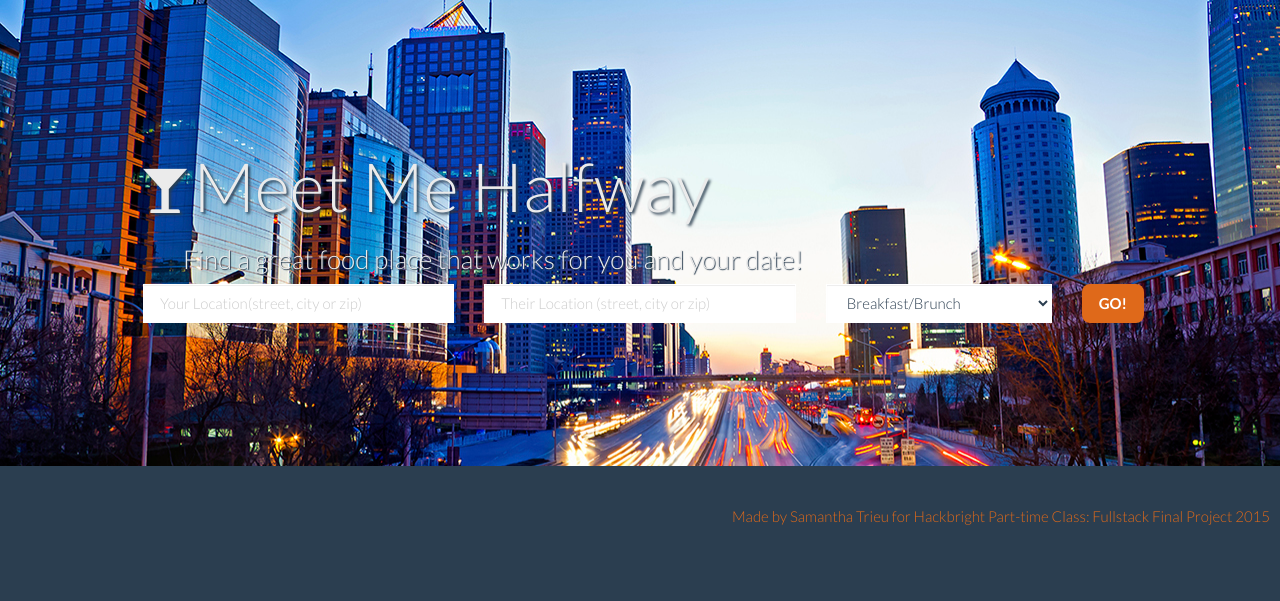
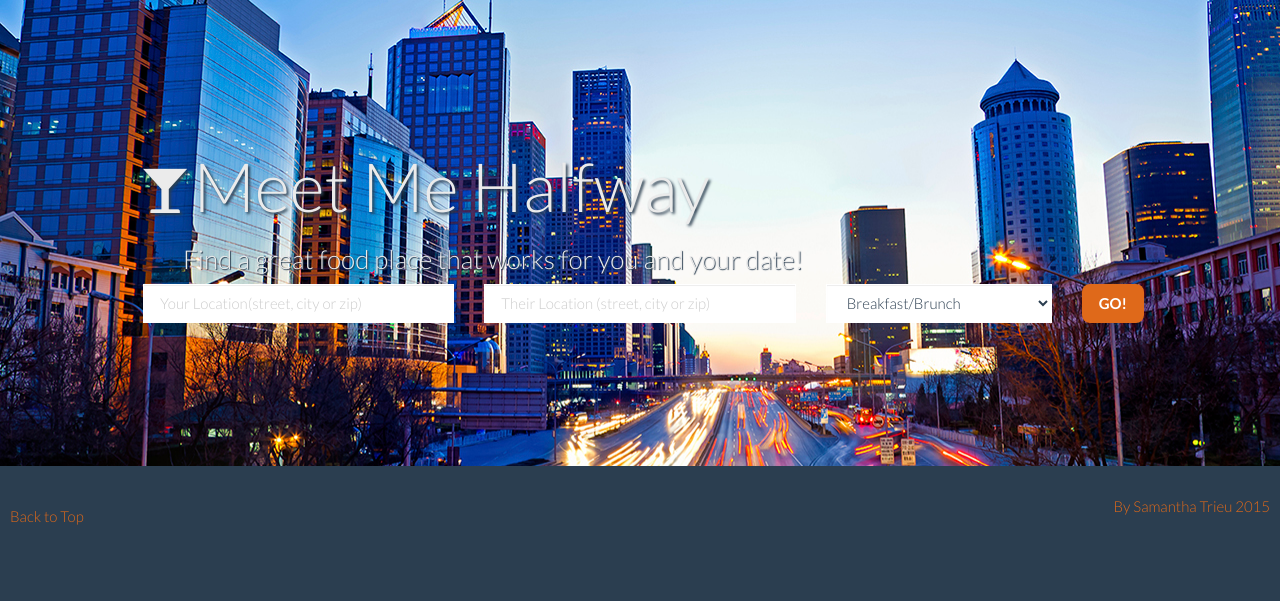
Before and after one commit to ssstrieu/CoffeeDate, a Flask app: page / in a window 1280 px wide. Shown: the top 601 px of the page. Run offline with Flask 2, Linux system fonts and the light colour scheme; some libraries are stand-ins or nearby versions.

Commit message:
added bottom anchor

```diff
--- a/YELP.PY
+++ b/YELP.PY
@@ -10,7 +10,7 @@ import oauth2
 API_HOST = 'api.yelp.com'
 DEFAULT_TERM = 'RESTAURANT'
 DEFAULT_LOCATION = 'San Fransisco'
-SEARCH_LIMIT = 7
+SEARCH_LIMIT = 5
 SEARCH_PATH = '/v2/search/'
 BUSINESS_PATH = '/v2/business/'
 
--- a/app.py
+++ b/app.py
@@ -70,7 +70,7 @@ def find_more():
     loc2=session['loc2']
     foodtype=session['foodtype']
     midxy=session['midxy']
-    session['offset']+= 7
+    session['offset']+= 5
     offset=session['offset']
     print 'offset now is: =====', offset
 
--- a/static/css/style2.css
+++ b/static/css/style2.css
@@ -44,6 +44,15 @@ h3{
 
 }
 
+.active.sidebar-item{
+	background-color: #DF691A;
+
+}
+.active .bizName, .active .bizCategory, .active .bizAddress, .active .directions{
+	color:#000;
+
+}
+
 .sidebar-item .bizName{
 	font-size: 120%;
 
@@ -86,7 +95,18 @@ h3{
 }
 
 footer{
-	padding:10px;
-	text-align: right;
+	position: relative;
 
 }
+
+.left {
+	position: absolute;
+	padding:10px;
+
+}
+.right{
+	position: absolute;
+	right:10px;
+
+
+}
--- a/templates/index.html
+++ b/templates/index.html
@@ -53,7 +53,7 @@
 
 <!-- location form input-group-->
 
-        <form action='/find' method='POST' class="">
+        <form action='/find#bottom' method='POST' class="">
           <div class='row'>
             <div class='col-md-4'>
                 <input type="text" class='form-control' name="location1" placeholder="Your Location(street, city or zip)">
@@ -90,7 +90,7 @@
                     <h3>Places
                         <img class ='yelpbtn' src='../static/img/yelp.png'></img>
 
-                        <form action='/more' method='POST' style='display:inline; margin:0;'>
+                        <form action='/more#bottom' method='POST' style='display:inline; margin:0;'>
                             <button class="roundCorners spacerL btn btn-info btn-sm" type="submit"><strong>Find More!</strong></button>
                         </form>
 
@@ -107,7 +107,7 @@
                             <div class='bizCategory'>{{ b.category }}</div>
 
                             <div class='bizAddress'>{{ b.address }}
-                                <a href='https://www.google.com/maps/dir/{{ loc1 }}/{{ b.address }} '><div> [Directions]</div></a>
+                                <a href='https://www.google.com/maps/dir/{{ loc1 }}/{{ b.address }} '><div class='directions'> [Directions]</div></a>
                             </div>
 
                             </li>
@@ -157,8 +157,12 @@
 
          }) //document-ready close
     </script>
+    <a name='bottom'></a>
+
 
 </body>
+
 <footer>
-    <a href='http://www.github.com/ssstrieu'>Made by Samantha Trieu for Hackbright Part-time Class: Fullstack Final Project 2015</a>
+    <span class='left'><a href='#toTop'>Back to Top</a></span>
+    <span class='right'><a href='http://www.github.com/ssstrieu'>By Samantha Trieu 2015</a></span>
 </footer>
```
Also changed, not shown: 1 other file.
